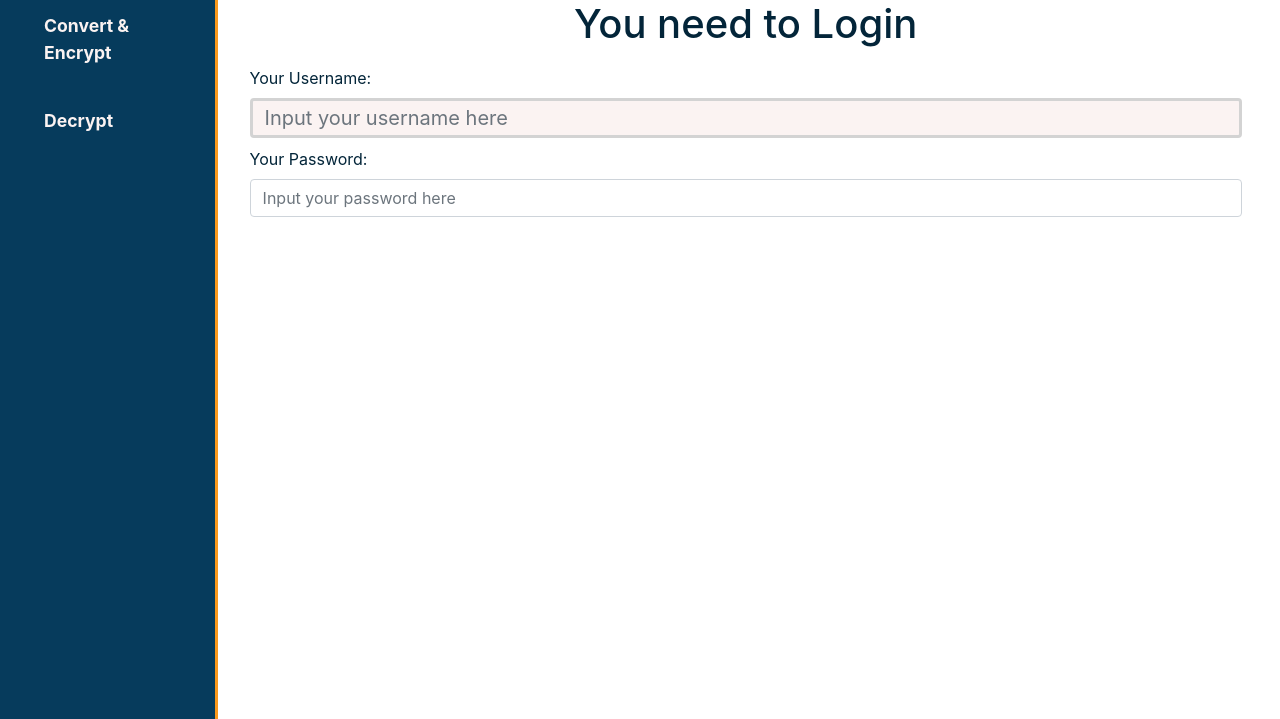
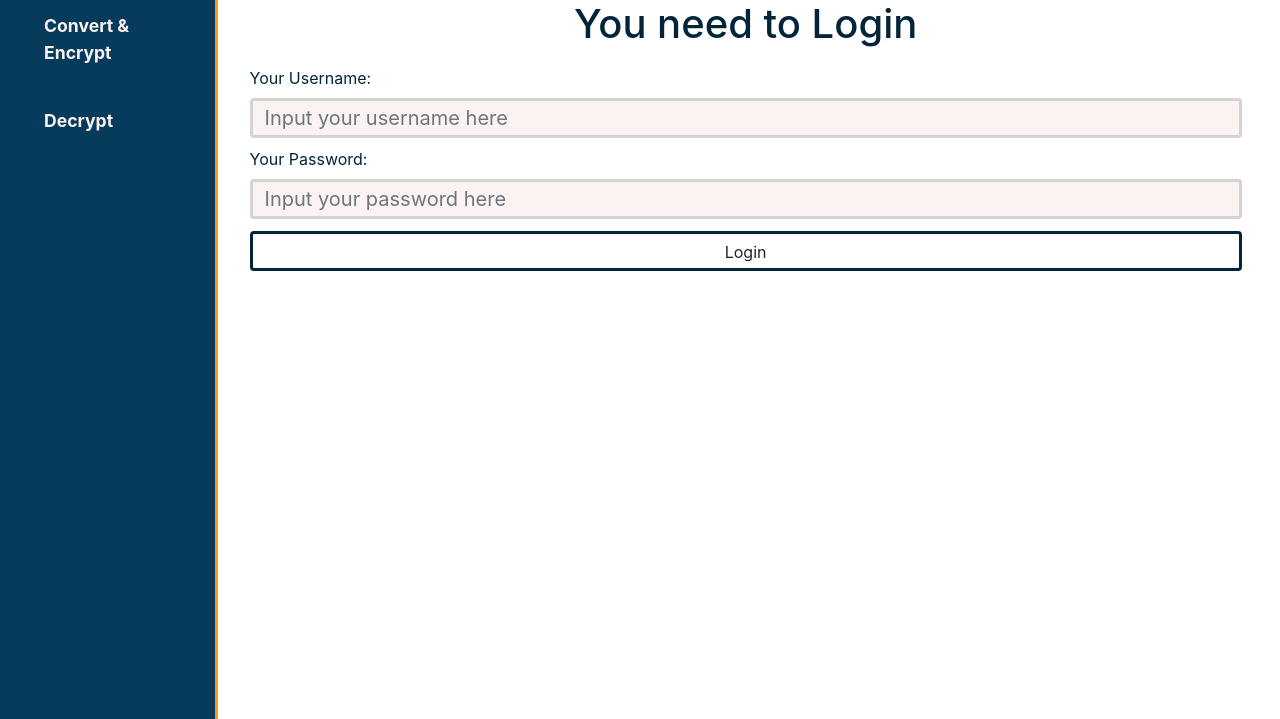
Before and after one commit to jacobpclouse/Mp3-Generator, a Flask app: page / in a window 1280 px wide. Shown: the part 86-805 px from the top of the page. Run offline with Flask 2, Linux system fonts and the light colour scheme; some libraries are stand-ins or nearby versions.

Commit message:
confirmed that user form data was being passed to the backend from the front end, need to add a check that will let us see if the user exists

```diff
--- a/backend/app.py
+++ b/backend/app.py
@@ -267,6 +267,11 @@ def login():
         user_username = request.form["html_username"]
         user_password = request.form["html_password"]
 
+        # print(f"Username is: {user_username}")
+        # print(f"Username is: {user_password}")
+
+    # NEED TO HAVE A CHECK TO LOOK AT DATABASE AND SEE IF THE USER EXISTS
+
     # else:
     return render_template('login.html', html_title = title)
 
--- a/backend/static/css/report-issue-form.css
+++ b/backend/static/css/report-issue-form.css
@@ -12,7 +12,7 @@
 
 }
 
-input[type=text], input[type=tel] {
+input[type=text], input[type=tel], input[type=password] {
     width: 100%;
     background-color: var(--clr-background);
     height: 40px;
--- a/backend/templates/login.html
+++ b/backend/templates/login.html
@@ -6,12 +6,17 @@
 {% block content %}
     <h1>{% block title %} {{html_title}} {% endblock %}</h1>
 
-    <form id="report-form" action="/report" method="POST">
+    <form id="report-form" method="POST">
+
+        <!-- Form area to enter username -->
         <label for="username">Your Username: </label>
         <input type="text" id="username" class="form-control" placeholder="Input your username here" name="html_username" required>
 
+        <!-- Form area to enter password -->
         <label for="password">Your Password: </label>
         <input type="password" id="password" class="form-control" placeholder="Input your password here" name="html_password" required>
 
+        <!-- Submit -->
+        <input type=submit value=Login class="btn" id="button-standout">
     </form>
 {% endblock %}
```
